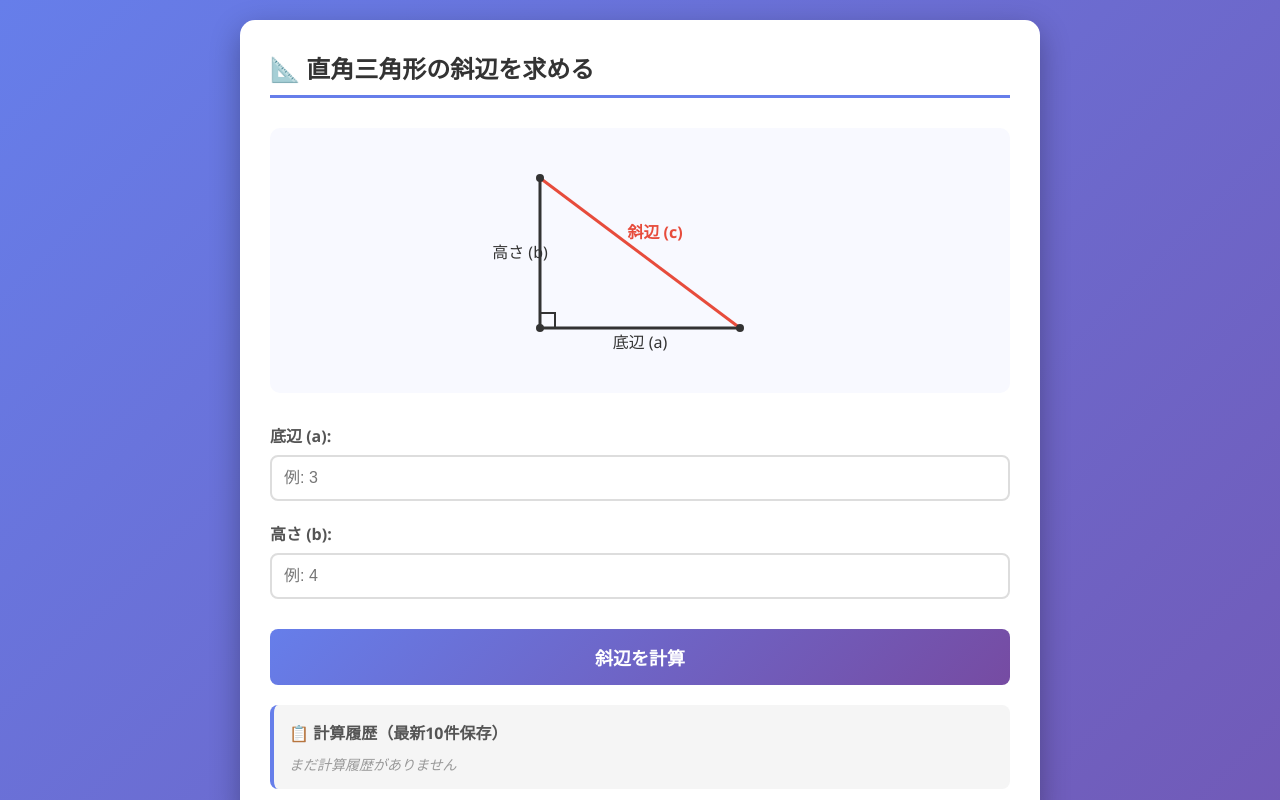
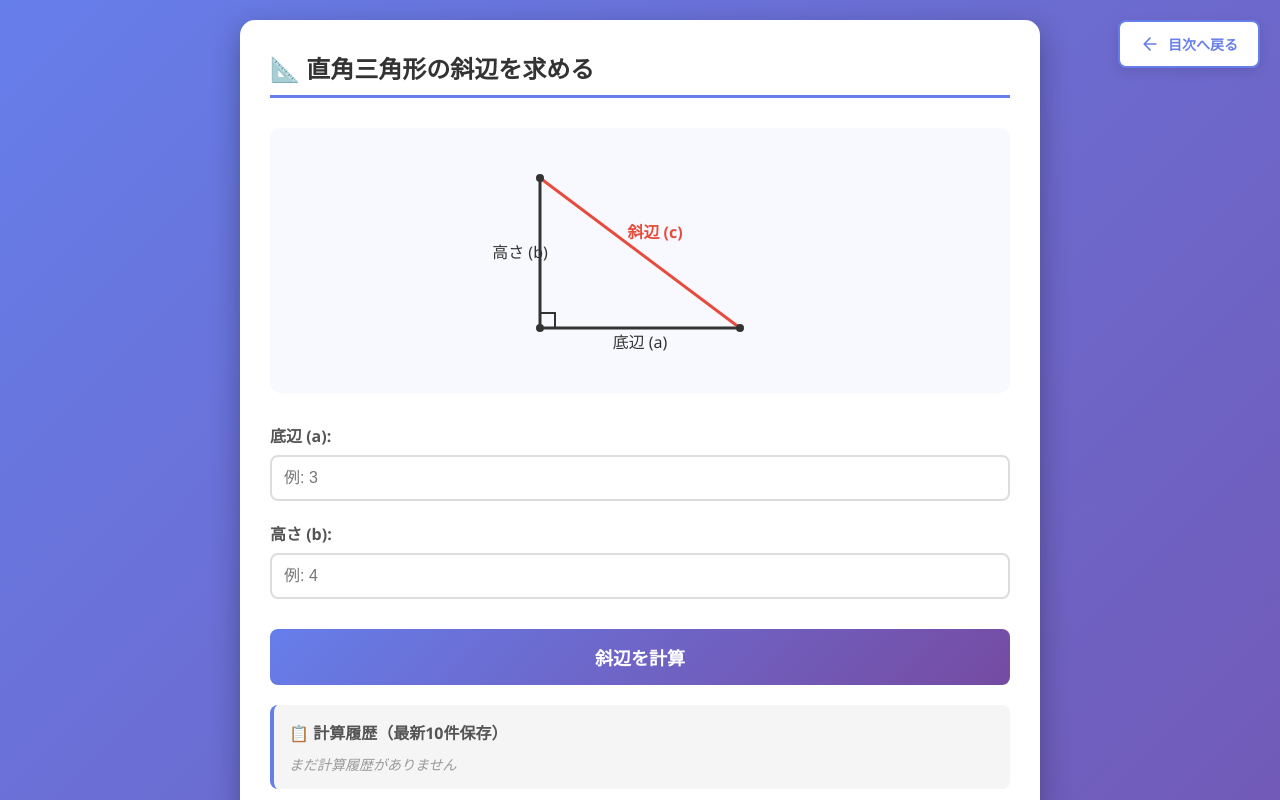
Before and after one commit to as9source/triangle, a plain HTML site: page index.html in a window 1280 px wide. Shown: the top 800 px of the page. Drawn offline with Linux system fonts and the light colour scheme.

Commit message:
Add files via upload

```diff
--- a/index.html
+++ b/index.html
@@ -190,9 +190,60 @@
             font-style: italic;
             font-size: 14px;
         }
+
+        .back-button {
+            position: fixed;
+            top: 20px;
+            right: 20px;
+            padding: 12px 20px;
+            background: white;
+            border: 2px solid #667eea;
+            border-radius: 8px;
+            color: #667eea;
+            text-decoration: none;
+            font-weight: bold;
+            font-size: 14px;
+            display: flex;
+            align-items: center;
+            gap: 8px;
+            box-shadow: 0 4px 12px rgba(0,0,0,0.1);
+            transition: all 0.3s ease;
+            z-index: 1000;
+        }
+
+        .back-button:hover {
+            background: #667eea;
+            color: white;
+            transform: translateX(3px);
+            box-shadow: 0 6px 16px rgba(102, 126, 234, 0.3);
+        }
+
+        .back-button svg {
+            transition: transform 0.3s ease;
+        }
+
+        .back-button:hover svg {
+            transform: translateX(3px);
+        }
+
+        @media (max-width: 768px) {
+            .back-button {
+                top: 10px;
+                right: 10px;
+                padding: 10px 16px;
+                font-size: 13px;
+            }
+        }
     </style>
 </head>
 <body>
+    <a href="https://as9source.github.io/" class="back-button">
+        <svg width="20" height="20" viewBox="0 0 24 24" fill="none" xmlns="http://www.w3.org/2000/svg">
+            <path d="M19 12H5M5 12L12 19M5 12L12 5" stroke="currentColor" stroke-width="2" stroke-linecap="round" stroke-linejoin="round"/>
+        </svg>
+        目次へ戻る
+    </a>
+
     <!-- 計算機1: 斜辺を求める -->
     <div class="calculator">
         <h2>📐 直角三角形の斜辺を求める</h2>
```
